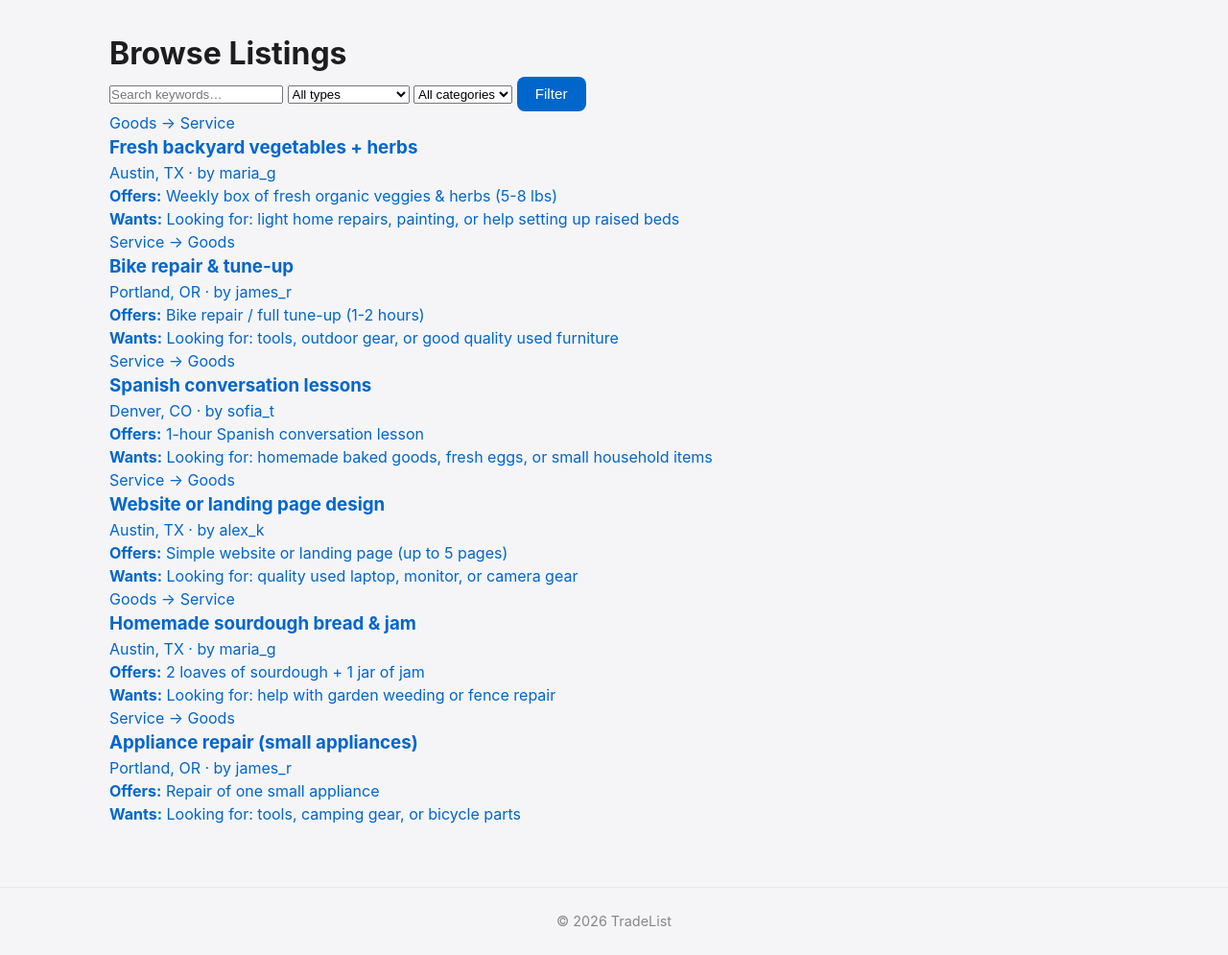
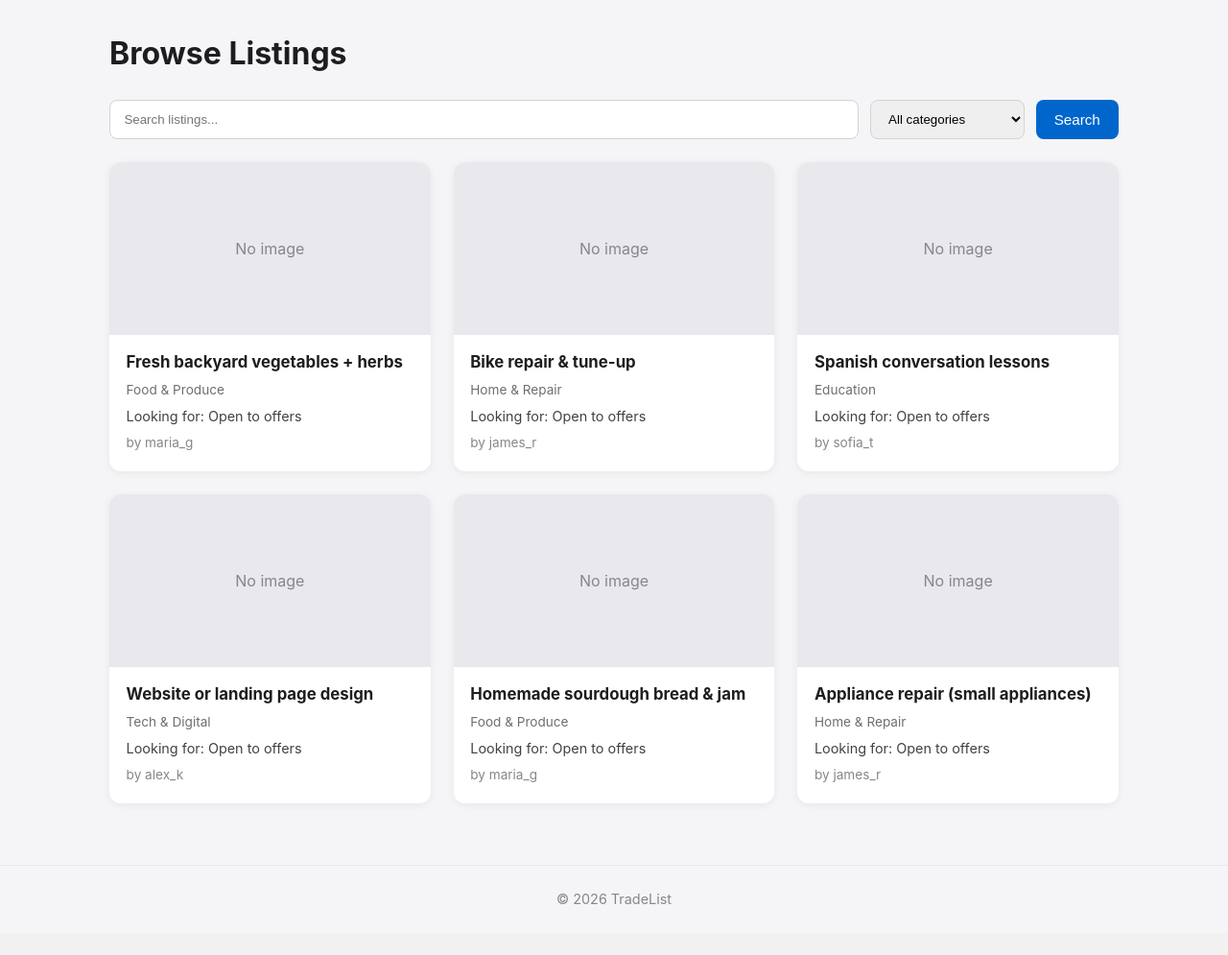
Before and after one commit to coastboydougie/Barterlink, a Flask app: page / in a window 1280 px wide. Shown: the part 59-1054 px from the top of the page at 96% size. After the commit the page ends 1001 px from the top, so only its background shows below. Run offline with Flask 3, Linux system fonts and the light colour scheme; data comes from the database, SQL or seed files in the repository.

Commit message:
Update browse.html

```diff
--- a/templates/browse.html
+++ b/templates/browse.html
@@ -1,48 +1,56 @@
 {% extends "base.html" %}
+
 {% block title %}Browse Listings{% endblock %}
 
 {% block content %}
-<div class="container page">
+<div class="browse-header">
     <h1>Browse Listings</h1>
 
-    <form class="filters" method="get" action="{{ url_for('browse') }}">
-        <div class="filter-row">
-            <input type="text" name="q" value="{{ q or '' }}" placeholder="Search keywords…" class="search-input">
-            <select name="type">
-                <option value="">All types</option>
-                <option value="service_for_goods" {% if current_type == 'service_for_goods' %}selected{% endif %}>Service → Goods</option>
-                <option value="goods_for_service" {% if current_type == 'goods_for_service' %}selected{% endif %}>Goods → Service</option>
+    <form method="get" style="margin: 1.5rem 0; display: flex; gap: 0.75rem; flex-wrap: wrap;">
+        <input type="text" name="q" value="{{ q or '' }}" placeholder="Search listings..."
+               style="flex: 1; min-width: 200px; padding: 0.7rem 0.9rem; border: 1px solid #d2d2d7; border-radius: 8px;">
+
+        <select name="category" style="padding: 0.7rem 0.9rem; border: 1px solid #d2d2d7; border-radius: 8px;">
+            <option value="">All categories</option>
+            <option value="electronics" {% if category == 'electronics' %}selected{% endif %}>Electronics</option>
+            <option value="clothing" {% if category == 'clothing' %}selected{% endif %}>Clothing</option>
+            <option value="home" {% if category == 'home' %}selected{% endif %}>Home & Garden</option>
+            <option value="sports" {% if category == 'sports' %}selected{% endif %}>Sports & Outdoors</option>
+            <option value="books" {% if category == 'books' %}selected{% endif %}>Books & Media</option>
+            <option value="other" {% if category == 'other' %}selected{% endif %}>Other</option>
         </select>
-            <select name="category">
-                <option value="">All categories</option>
-                {% for cat in categories %}
-                <option value="{{ cat.category }}" {% if current_category == cat.category %}selected{% endif %}>{{ cat.category }}</option>
-                {% endfor %}
-            </select>
-            <button type="submit" class="btn btn-primary">Filter</button>
+
+        <button type="submit" class="btn btn-primary">Search</button>
+    </form>
 </div>
-    </form>
 
 {% if listings %}
-    <div class="listing-grid">
+    <div class="listings-grid">
         {% for listing in listings %}
-        <a href="{{ url_for('listing_detail', listing_id=listing.id) }}" class="listing-card">
-            <div class="listing-type-badge {{ listing.listing_type }}">
-                {% if listing.listing_type == 'service_for_goods' %}
-                    Service → Goods
+            <article class="listing-card">
+                <a href="{{ url_for('listing', listing_id=listing.id) }}">
+                    {% if listing.image %}
+                        <img src="{{ url_for('static', filename='uploads/' + listing.image) }}" alt="{{ listing.title }}">
                     {% else %}
-                    Goods → Service
+                        <div style="height: 180px; background: #e8e8ed; display: flex; align-items: center; justify-content: center; color: #86868b;">
+                            No image
+                        </div>
                     {% endif %}
+                </a>
+                <div class="card-body">
+                    <h3>
+                        <a href="{{ url_for('listing', listing_id=listing.id) }}">{{ listing.title }}</a>
+                    </h3>
+                    <p class="category">{{ listing.category }}</p>
+                    <p class="looking-for">Looking for: {{ listing.looking_for or 'Open to offers' }}</p>
+                    <p style="font-size: 0.85rem; color: #86868b; margin-top: 0.4rem;">
+                        by {{ listing.username }}
+                    </p>
                 </div>
-            <h3>{{ listing.title }}</h3>
-            <p class="listing-meta">{{ listing.location or listing.user_location }} · by {{ listing.username }}</p>
-            <p class="listing-offer"><strong>Offers:</strong> {{ listing.what_i_offer[:90] }}{% if listing.what_i_offer|length > 90 %}…{% endif %}</p>
-            <p class="listing-want"><strong>Wants:</strong> {{ listing.what_i_want[:90] }}{% if listing.what_i_want|length > 90 %}…{% endif %}</p>
-        </a>
+            </article>
         {% endfor %}
     </div>
 {% else %}
-    <p class="empty">No listings match your filters. Try different search terms or <a href="{{ url_for('post_listing') }}">post your own</a>.</p>
+    <p class="empty">No listings yet. Be the first to create one!</p>
 {% endif %}
-</div>
 {% endblock %}
```
Lines whose indentation alone changed are shown as unchanged.
